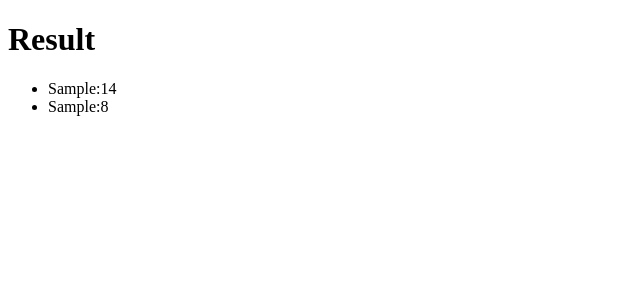
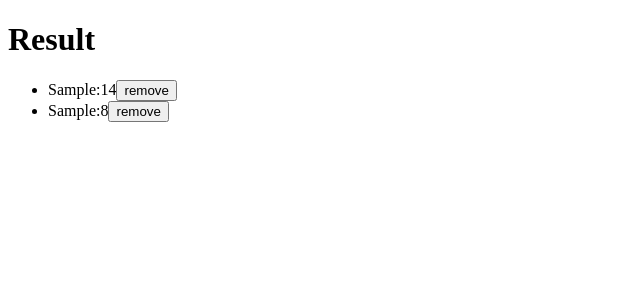
Before and after one commit to Taniel49/init-roller, a React (Create React App) app: page / in a window 1280 px wide. Both pictures are taken after typing "Sample", "5", "Sample", "5" into the empty fields and a click on the button "Roll". Shown: the top 300 px of the page, without its empty margins (0-640 px from the left). Built offline with nearby package versions, Linux system fonts and the light colour scheme.

Commit message:
added removing a character from the result

```diff
--- a/src/components/CharacterResult/CharacterResult.js
+++ b/src/components/CharacterResult/CharacterResult.js
@@ -2,7 +2,7 @@ import React from 'react';
 
 function CharacterResult(props) {
     return (
-        <li>{props.name}:{props.result}</li>
+        <li>{props.name}:{props.result}<button onClick={()=>{props.removeCharacter(props.index)}}>remove</button></li>
     );
 }
 
--- a/src/components/Result/Result.js
+++ b/src/components/Result/Result.js
@@ -20,6 +20,13 @@ function Result(props) {
         },
         [props.isResult])
 
+    function removeCharacter (index){
+        const resultsCopy = [...results];
+
+        resultsCopy.splice(index,1);
+
+        setResults(resultsCopy);
+    }
 
     return (
         <div>
@@ -29,8 +36,11 @@ function Result(props) {
                     results.map((character, index) =>
                         <CharacterResult
                             key={index}
+                            index={index}
                             name={character.charMame}
-                            result={character.result}/>
+                            result={character.result}
+                            removeCharacter={removeCharacter}
+                        />
                     )
                 }
             </ul>
```
Also changed, not shown: src/components/Form/Form.js (+0 -40 lines).
